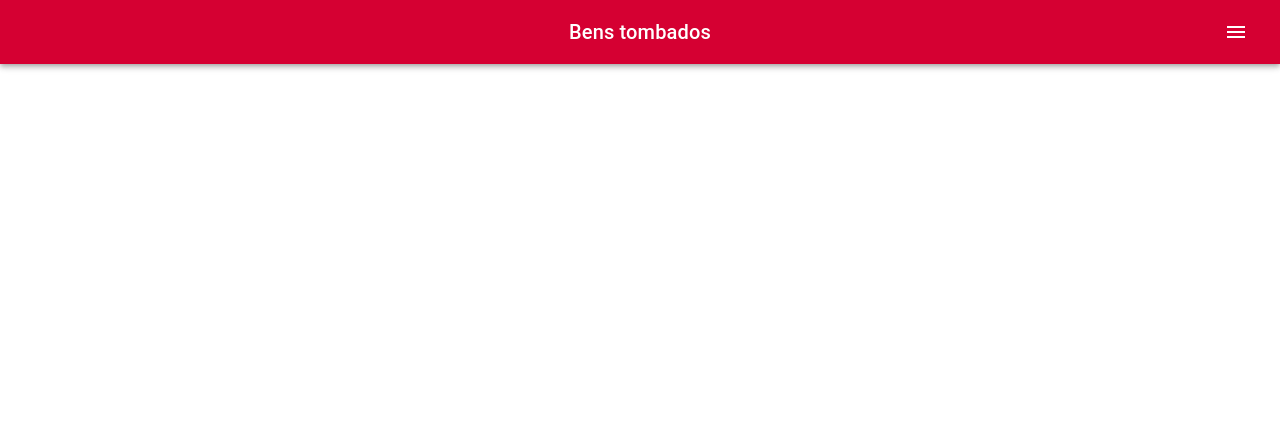
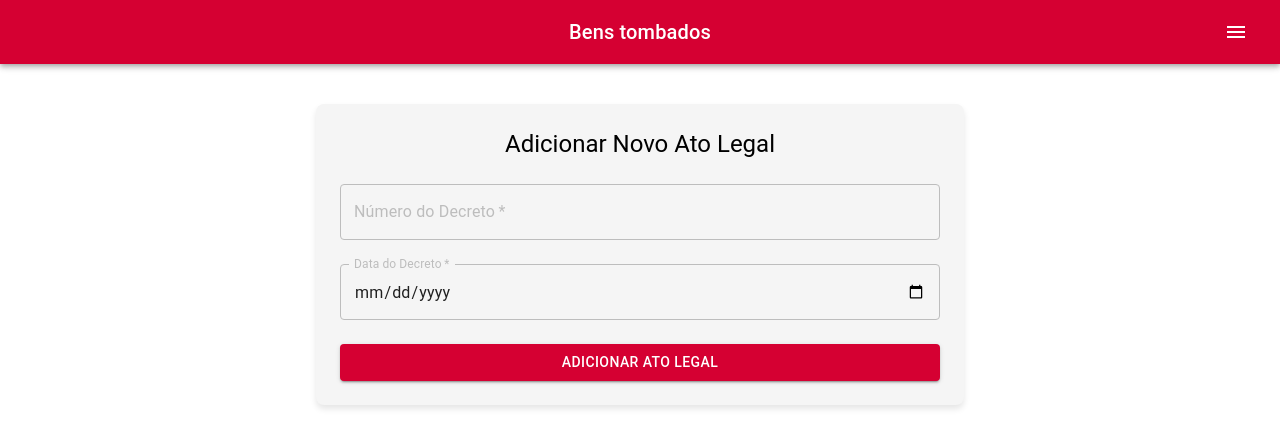
Before and after one commit to BrunoAlvesTavares/bens-tombados, a React (Create React App) app in the folder bens-tombados-fe/: page /adicionar-ato-legal in a window 1280 px wide. Before the commit this address had no page. Shown: the top 448 px of the page. Built offline with nearby package versions, Linux system fonts and the light colour scheme.

Commit message:
feat: added ato-legal and adjust form button color

```diff
--- a/bens-tombados-fe/src/App.js
+++ b/bens-tombados-fe/src/App.js
@@ -5,6 +5,7 @@ import Header from './components/header'; // Importe o Header
 import LivroTombo from './pages/livro-tombo/livro-tombo'; // Importe o componente Livro Tombo
 import AdicionarLivro from './pages/livro-tombo/adicionar-livro';
 import AtoLegal from './pages/ato-legal/ato-legal'; // Importe o componente Ato Legal
+import AdicionarAtoLegal from './pages/ato-legal/adicionar-ato-legal';
 import Distrito from './pages/distrito/distrito';
 import Municipio from './pages/municipio/municipio';
 import Categoria from './pages/categoria/categoria';
@@ -80,6 +81,7 @@ function App() {
           <Route path="/subclasse" element={<SubClasse />} />
           <Route path="/processo" element={<Processo />} />
           <Route path="/adicionar-livro" element={<AdicionarLivro />} />
+          <Route path="/adicionar-ato-legal" element={<AdicionarAtoLegal />} />
         </Routes>
       </div>
     </Router>
--- /dev/null
+++ b/bens-tombados-fe/src/pages/ato-legal/adicionar-ato-legal.js
@@ -0,0 +1,121 @@
+import React, { useState } from 'react';
+import { TextField, Button, Box, Typography } from '@mui/material';
+import { useNavigate } from 'react-router-dom';
+import axios from 'axios';
+
+const API_URL = 'http://localhost:3000/atos-legais';
+
+export default function AdicionarAtoLegal() {
+  const [numeroDecreto, setNumeroDecreto] = useState('');
+  const [dataDecreto, setDataDecreto] = useState('');
+  const navigate = useNavigate();
+
+  const handleSubmit = async (event) => {
+    event.preventDefault();
+
+    const newAtoLegal = {
+      numeroDecreto: numeroDecreto,
+      dataDecreto: dataDecreto,
+    };
+
+    try {
+      await axios.post(API_URL, newAtoLegal);
+      alert('Ato Legal adicionado com sucesso!');
+      navigate('/');
+    } catch (error) {
+      console.error('Erro ao adicionar o ato legal:', error);
+      alert('Erro ao adicionar o ato legal.');
+    }
+  };
+
+  return (
+    <Box
+      sx={{
+        width: '100%',
+        maxWidth: '600px',
+        margin: '0 auto',
+        padding: 3,
+        display: 'flex',
+        flexDirection: 'column',
+        alignItems: 'center',
+        backgroundColor: '#f5f5f5',
+        boxShadow: '0px 4px 6px rgba(0, 0, 0, 0.1)',
+        borderRadius: 2,
+        marginTop: 5,
+      }}
+    >
+      <Typography variant="h5" sx={{ mb: 3 }}>
+        Adicionar Novo Ato Legal
+      </Typography>
+      <form onSubmit={handleSubmit} style={{ width: '100%' }}>
+        <TextField
+          label="Número do Decreto"
+          fullWidth
+          value={numeroDecreto}
+          onChange={(e) => setNumeroDecreto(e.target.value)}
+          required
+          sx={{
+            mb: 3,
+            '& .MuiOutlinedInput-root': {
+              '& fieldset': {
+                borderColor: '#BDBDBD',
+              },
+              '&:hover fieldset': {
+                borderColor: '#BDBDBD',
+              },
+              '&.Mui-focused fieldset': {
+                borderColor: '#D50032',
+              },
+            },
+            '& .MuiInputLabel-root': {
+              color: '#BDBDBD',
+            },
+            '& .MuiInputLabel-root.Mui-focused': {
+              color: '#D50032',
+            },
+          }}
+        />
+        <TextField
+          label="Data do Decreto"
+          type="date"
+          fullWidth
+          value={dataDecreto}
+          onChange={(e) => setDataDecreto(e.target.value)}
+          required
+          InputLabelProps={{
+            shrink: true, // Faz com que o label fique acima e visível, mesmo quando o campo não está preenchido.
+          }}
+          sx={{
+            mb: 3,
+            '& .MuiOutlinedInput-root': {
+              '& fieldset': {
+                borderColor: '#BDBDBD',
+              },
+              '&:hover fieldset': {
+                borderColor: '#BDBDBD',
+              },
+              '&.Mui-focused fieldset': {
+                borderColor: '#D50032',
+              },
+            },
+            '& .MuiInputLabel-root': {
+              color: '#BDBDBD',
+            },
+            '& .MuiInputLabel-root.Mui-focused': {
+              color: '#D50032',
+            },
+          }}
+        />
+        <Button
+          variant="contained"
+          color="primary"
+          type="submit"
+          fullWidth
+          sx={{ backgroundColor: '#D50032', '&:hover': { backgroundColor: '#C40029' } }}
+        >
+          Adicionar Ato Legal
+        </Button>
+      </form>
+    </Box>
+  );
+}
--- a/bens-tombados-fe/src/pages/ato-legal/ato-legal.js
+++ b/bens-tombados-fe/src/pages/ato-legal/ato-legal.js
@@ -214,6 +214,7 @@ export default function EnhancedTable() {
           position: 'fixed',
           bottom: 16,
           right: 16,
+          backgroundColor: '#D50032'
         }}
         onClick={() => navigate('/adicionar-ato-legal')}
       >
--- a/bens-tombados-fe/src/pages/categoria/categoria.js
+++ b/bens-tombados-fe/src/pages/categoria/categoria.js
@@ -214,6 +214,7 @@ export default function EnhancedTable() {
           position: 'fixed',
           bottom: 16,
           right: 16,
+          backgroundColor: '#D50032'
         }}
         onClick={() => navigate('/adicionar-categoria')}
       >
--- a/bens-tombados-fe/src/pages/classe/classe.js
+++ b/bens-tombados-fe/src/pages/classe/classe.js
@@ -218,6 +218,7 @@ export default function EnhancedTable() {
           position: 'fixed',
           bottom: 16,
           right: 16,
+          backgroundColor: '#D50032'
         }}
         onClick={() => navigate('/adicionar-classe')}
       >
--- a/bens-tombados-fe/src/pages/distrito/distrito.js
+++ b/bens-tombados-fe/src/pages/distrito/distrito.js
@@ -214,6 +214,7 @@ export default function EnhancedTable() {
           position: 'fixed',
           bottom: 16,
           right: 16,
+          backgroundColor: '#D50032'
         }}
         onClick={() => navigate('/adicionar-distrito')}
       >
--- a/bens-tombados-fe/src/pages/municipio/municipio.js
+++ b/bens-tombados-fe/src/pages/municipio/municipio.js
@@ -212,6 +212,7 @@ export default function EnhancedTable() {
           position: 'fixed',
           bottom: 16,
           right: 16,
+          backgroundColor: '#D50032'
         }}
         onClick={() => navigate('/adicionar-municipio')}
       >
--- a/bens-tombados-fe/src/pages/processo/processo.js
+++ b/bens-tombados-fe/src/pages/processo/processo.js
@@ -232,6 +232,7 @@ export default function EnhancedTable() {
           position: 'fixed',
           bottom: 16,
           right: 16,
+          backgroundColor: '#D50032'
         }}
         onClick={() => navigate('/adicionar-processo')}
       >
--- a/bens-tombados-fe/src/pages/subclasse/subclasse.js
+++ b/bens-tombados-fe/src/pages/subclasse/subclasse.js
@@ -216,6 +216,7 @@ export default function EnhancedTable() {
           position: 'fixed',
           bottom: 16,
           right: 16,
+          backgroundColor: '#D50032'
         }}
         onClick={() => navigate('/adicionar-subclasse')}
       >
```
